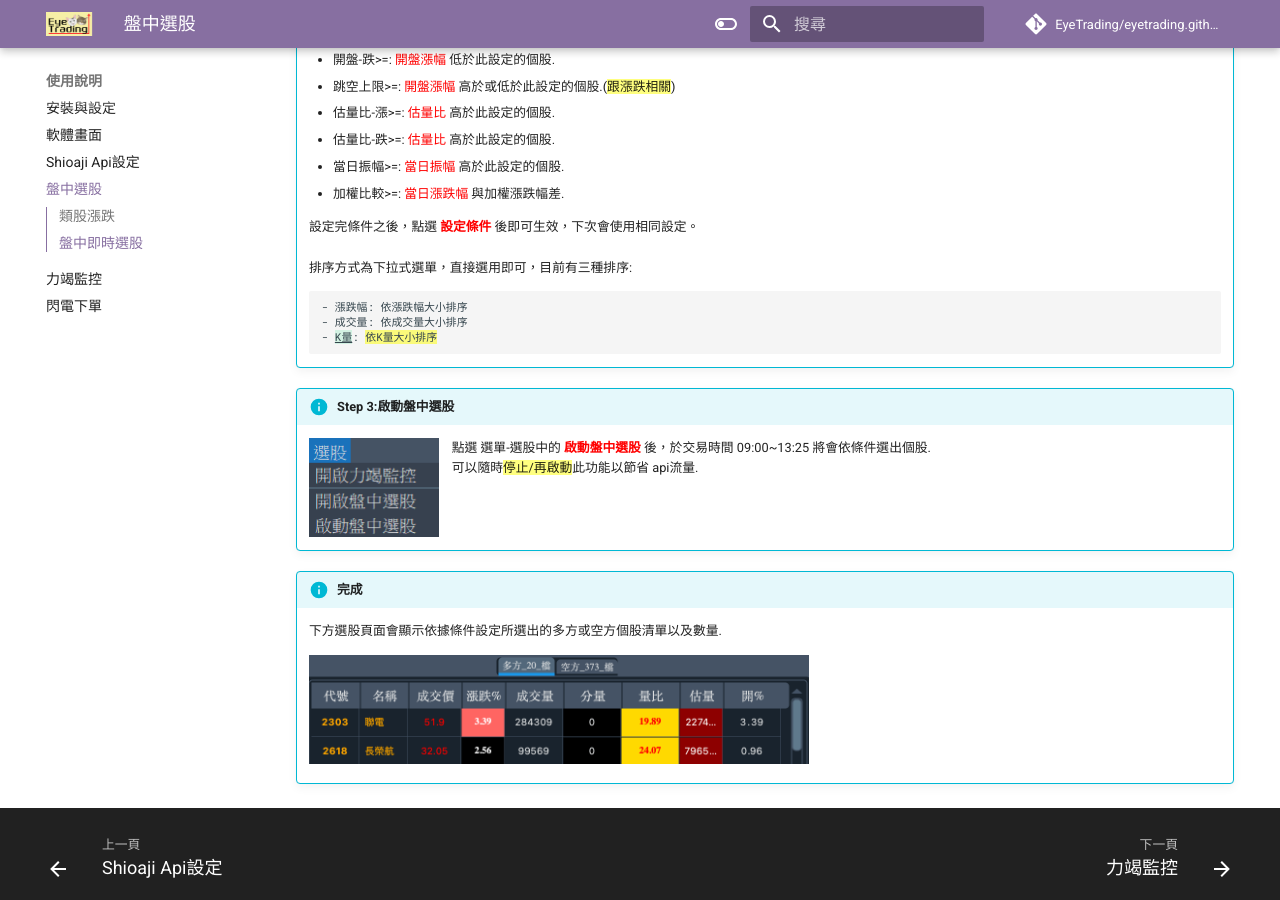
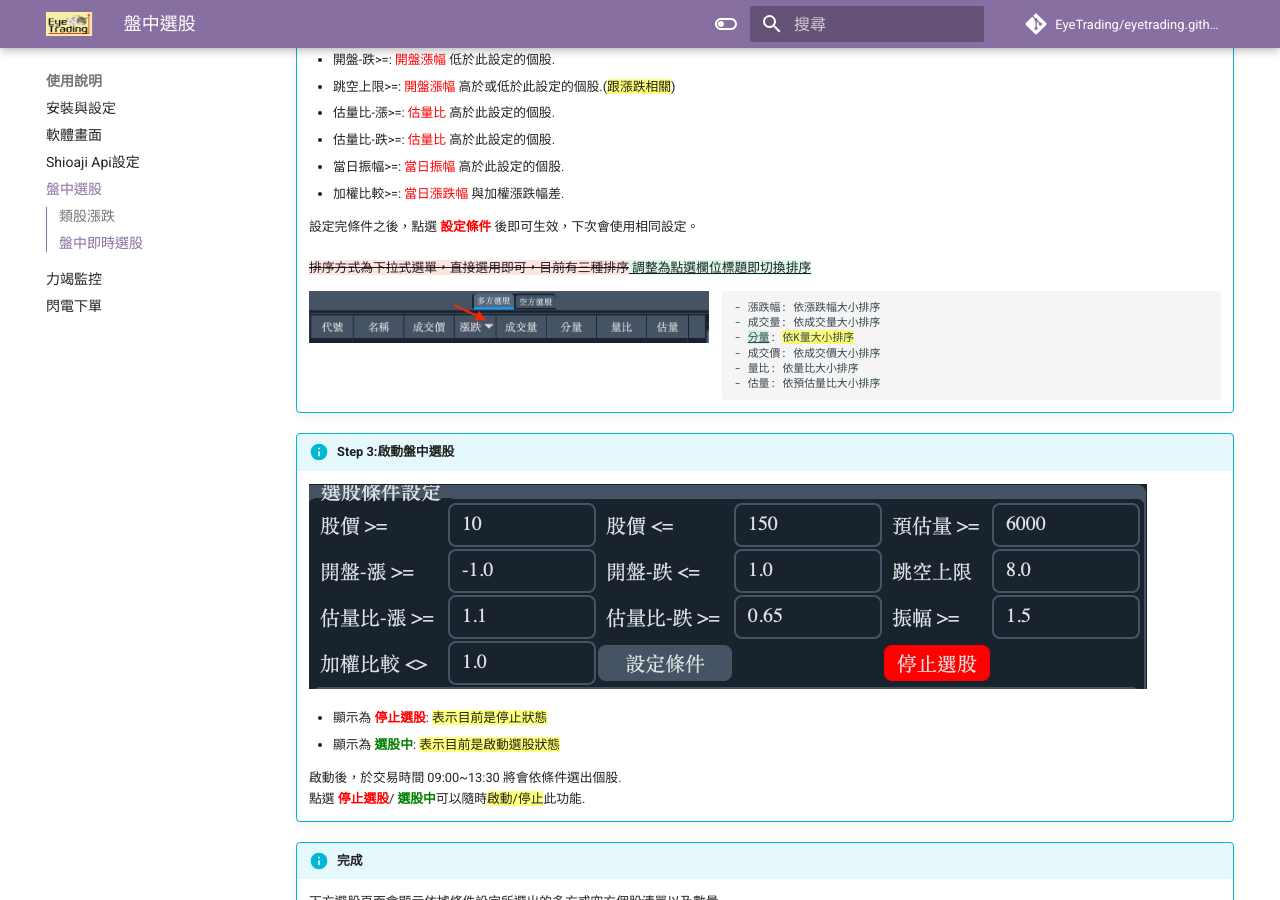
Before and after one commit to EyeTrading/eyetrading.github.io, an MkDocs documentation site: the page built from docs/guides/screen_pick.md, in a window 1280 px wide and 900 px high, scrolled down 2032 px. Built offline with MkDocs 1.6.1 and Material for MkDocs 9.7.7, drawn with Linux system fonts in a browser that asks for light colours; comment, search, counter and statistics services are not loaded.

Commit message:
Add files via upload

```diff
--- a/docs/guides/screen_pick.md
+++ b/docs/guides/screen_pick.md
@@ -47,19 +47,27 @@
 
     設定完條件之後，點選 <span style="color:red;font-weight:bold;"> 設定條件 </span>後即可生效，下次會使用相同設定。<br>
     <br>
-    排序方式為下拉式選單，直接選用即可，目前有三種排序:
+    {~~排序方式為下拉式選單，直接選用即可，目前有三種排序~> 調整為點選欄位標題即切換排序~~}
+
+    ![啟動選股](img/pick_stock_sort.png){ width="400" align=left }
 
         - 漲跌幅: 依漲跌幅大小排序
         - 成交量: 依成交量大小排序
-        - {++K量++}: {==依K量大小排序==}
+        - {++分量++}: {==依K量大小排序==}
+        - 成交價: 依成交價大小排序
+        - 量比: 依量比大小排序
+        - 估量: 依預估量比大小排序
 
 
 !!! info "Step 3:啟動盤中選股"
 
-    ![啟動選股](img/menu_picks.png){ width="130" align=left }
+    ![啟動選股](img/pick_stock_2.png)
 
-    點選 選單-選股中的 <span style="color:red;font-weight:bold"> 啟動盤中選股</span> 後，於交易時間 09:00~13:25 將會依條件選出個股.<br>
-    可以隨時{==停止/再啟動==}此功能以節省 api流量.
+    - 顯示為<span style="color:red;font-weight:bold"> 停止選股</span>: {==表示目前是停止狀態==}
+    - 顯示為<span style="color:green;font-weight:bold"> 選股中</span>: {==表示目前是啟動選股狀態==}
+
+    啟動後，於交易時間 09:00~13:30 將會依條件選出個股.<br>
+    點選 <span style="color:red;font-weight:bold"> 停止選股</span>/ <span style="color:green;font-weight:bold">選股中</span>可以隨時{==啟動/停止==}此功能.
     <br>
 
 
```
Also changed, not shown: docs/guides/index.md (+7 -1 lines), docs/guides/screen_eyetrading.md (+2 -2 lines).
